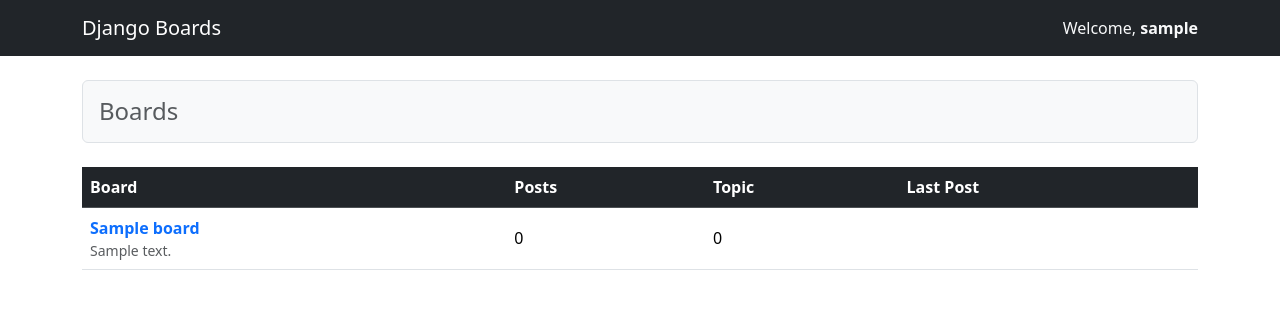
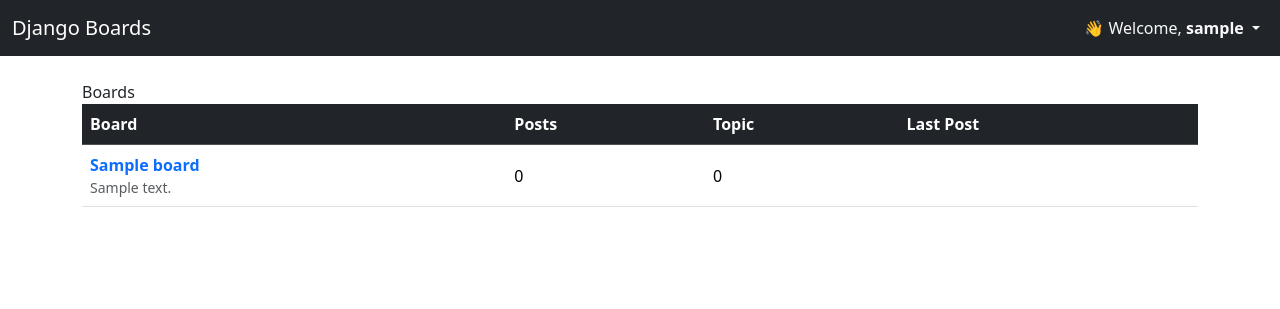
Before and after one commit to Ameramahmoud22/Discussion_board, a Django app: page / in a window 1280 px wide. Shown: the top 309 px of the page. Run offline with Django 5.2, Linux system fonts and the light colour scheme; a user stored in the database is signed in; tables that the repository leaves empty hold one stand-in row (values such as "Sample post"); some libraries are stand-ins or nearby versions.

Commit message:
Add new Nav Bar style by adding dropdown list for signed up users

```diff
--- a/templates/base.html
+++ b/templates/base.html
@@ -10,29 +10,83 @@
 
   <body>
     <!-- Navbar -->
-    <nav class="navbar navbar-expand-sm navbar-dark bg-dark">
-      <div class="container">
+    <nav class="navbar navbar-expand-lg navbar-dark bg-dark">
+      <div class="container-fluid">
         <a class="navbar-brand" href="{% url 'home' %}">Django Boards</a>
-        <div class="ml-auto">
-          {% if user.is_authenticated %}
-            <span class="navbar-text text-light">
-              Welcome, <strong>{{ user.username }}</strong>
-            </span>
-          {% else %}
-            <a class="nav-link d-inline text-light" href="{% url 'login' %}">Login</a>
-            <a class="nav-link d-inline text-light" href="{% url 'signup' %}">Sign Up</a>
-          {% endif %}
+
+        <button
+          class="navbar-toggler"
+          type="button"
+          data-bs-toggle="collapse"
+          data-bs-target="#navbarNavDropdown"
+          aria-controls="navbarNavDropdown"
+          aria-expanded="false"
+          aria-label="Toggle navigation"
+        >
+          <span class="navbar-toggler-icon"></span>
+        </button>
+
+        <div class="collapse navbar-collapse" id="navbarNavDropdown">
+          <ul class="navbar-nav me-auto mb-2 mb-lg-0"></ul>
+
+          <!-- Right side: user info -->
+          <ul class="navbar-nav ms-auto">
+            {% if user.is_authenticated %}
+            <li class="nav-item dropdown">
+              <a
+                class="nav-link dropdown-toggle text-light"
+                href="#"
+                id="userDropdown"
+                role="button"
+                data-bs-toggle="dropdown"
+                aria-expanded="false"
+              >
+                👋 Welcome, <strong>{{ user.username }}</strong>
+              </a>
+              <ul
+                class="dropdown-menu dropdown-menu-end"
+                aria-labelledby="userDropdown"
+              >
+                <li><a class="dropdown-item" href="#">My Account</a></li>
+                <li>
+                  <a class="dropdown-item" href="{% url 'password_change' %}"
+                    >Change Password</a
+                  >
+                </li>
+                <li><hr class="dropdown-divider" /></li>
+                <li>
+                  <form method="post" action="{% url 'logout' %}">
+                    {% csrf_token %}
+                    <button type="submit" class="dropdown-item text-danger">
+                      Logout
+                    </button>
+                  </form>
+                </li>
+              </ul>
+            </li>
+            {% else %}
+            <div class="d-flex align-items-center gap-2">
+              <a
+                href="{% url 'login' %}"
+                class="btn btn-outline-light btn-sm px-3 py-1"
+              >
+                Login
+              </a>
+              <a
+                href="{% url 'signup' %}"
+                class="btn btn-success btn-sm px-3 py-1"
+              >
+                Sign Up
+              </a>
+            </div>
+            {% endif %}
+          </ul>
         </div>
       </div>
     </nav>
 
     <div class="container mt-4">
-      <!-- Header -->
-      <div class="p-3 mb-4 bg-light border rounded">
-        <h1 class="h4 text-muted mb-0">{% block header %}{% endblock %}</h1>
-      </div>
-
-      {% block content %}{% endblock %}
+      {% block header %}{% endblock %} {% block content %}{% endblock %}
     </div>
 
     <script src="{% static 'js/bootstrap.bundle.min.js' %}"></script>
```
